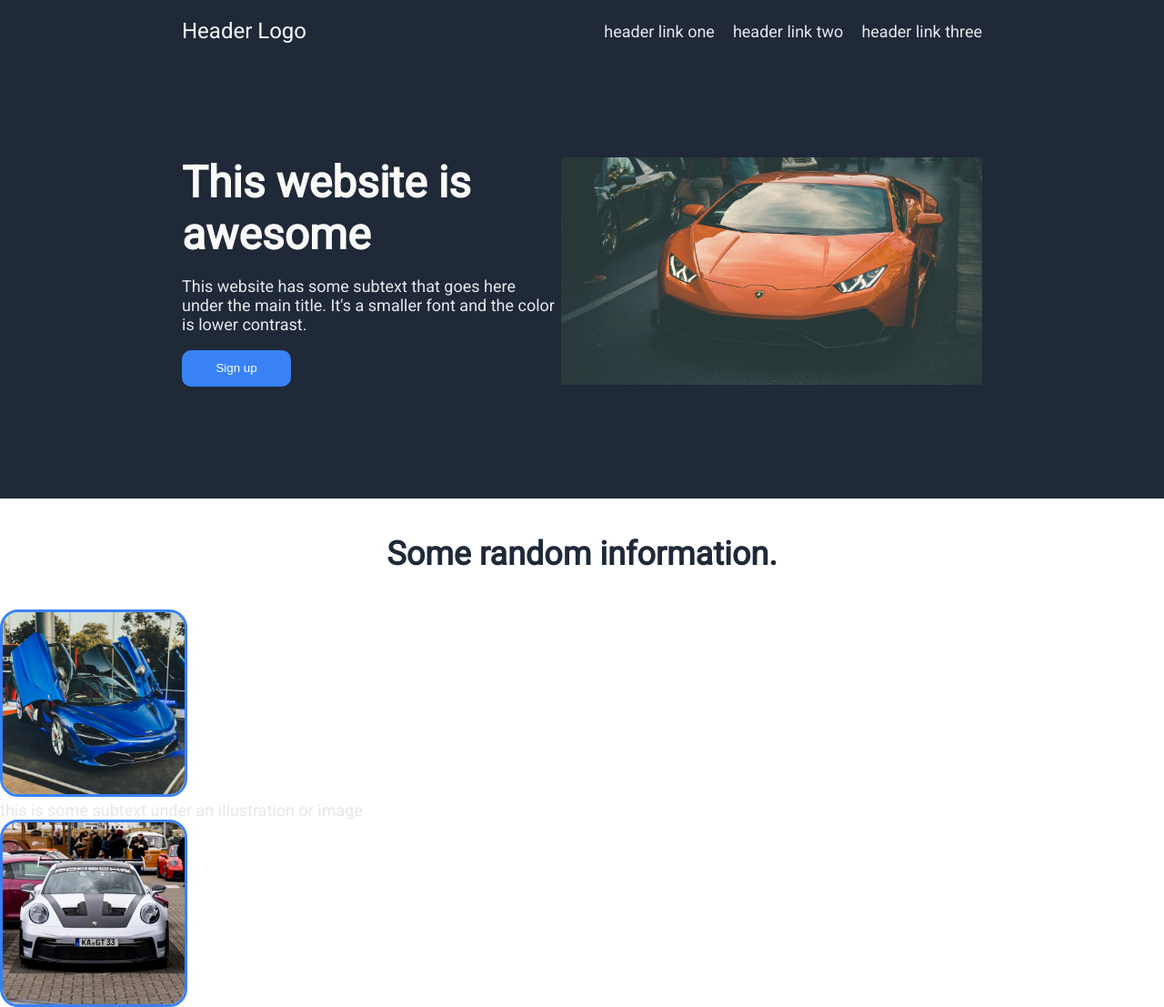
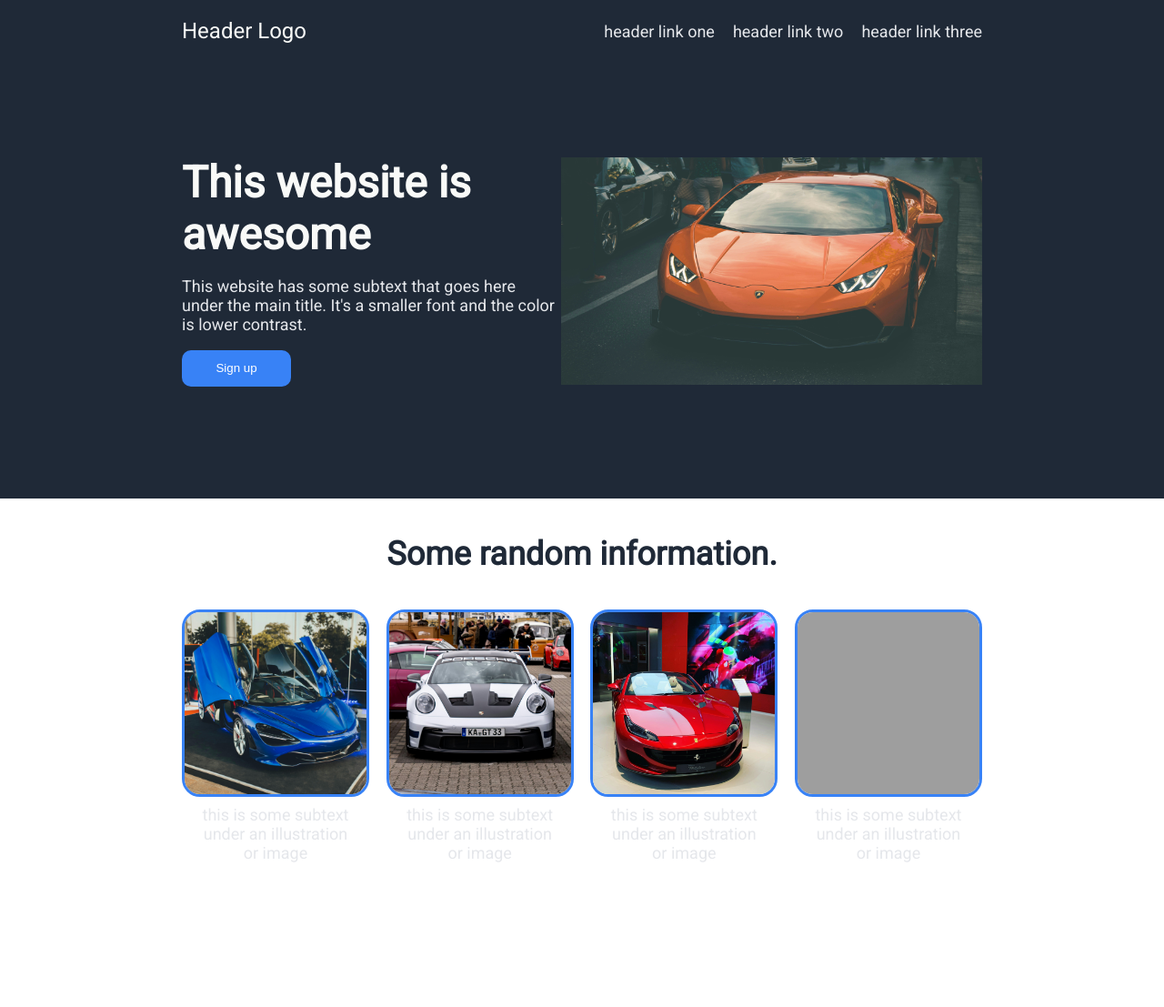
Before and after one commit to kimbaesung808/odin-landing-page, a plain HTML site: page index.html in a window 1280 px wide. Shown: the top 1107 px of the page at 91% size. After the commit the page ends 1048 px from the top, so only its background shows below. Drawn offline with Linux system fonts and the light colour scheme; grey boxes are pictures that could not be loaded.

Commit message:
Finish styling elements in section two

```diff
--- a/style.css
+++ b/style.css
@@ -66,6 +66,12 @@ a {
   margin: 40px 0;
 }
 
+.container {
+  display: flex;
+  justify-content: space-between;
+  margin: 40px 200px 100px;
+}
+
 .header img {
   width: 500px;
   height: 250px;
@@ -78,6 +84,12 @@ a {
   border-radius: 20px;
 }
 
+.info .subtext {
+  text-align: center;
+  width: 170px;
+  margin: 5px auto 0;
+}
+
 .hero button {
   width: 120px;
   height: 40px;
```
